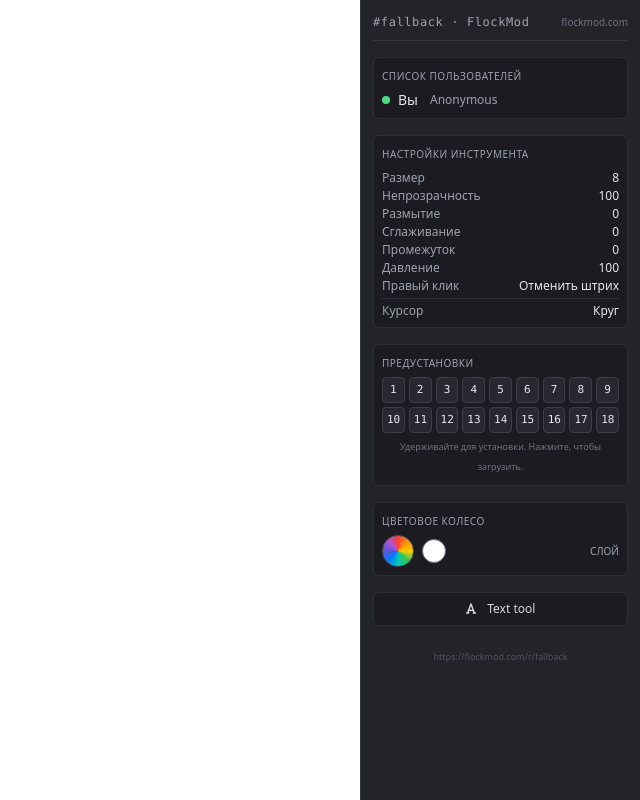
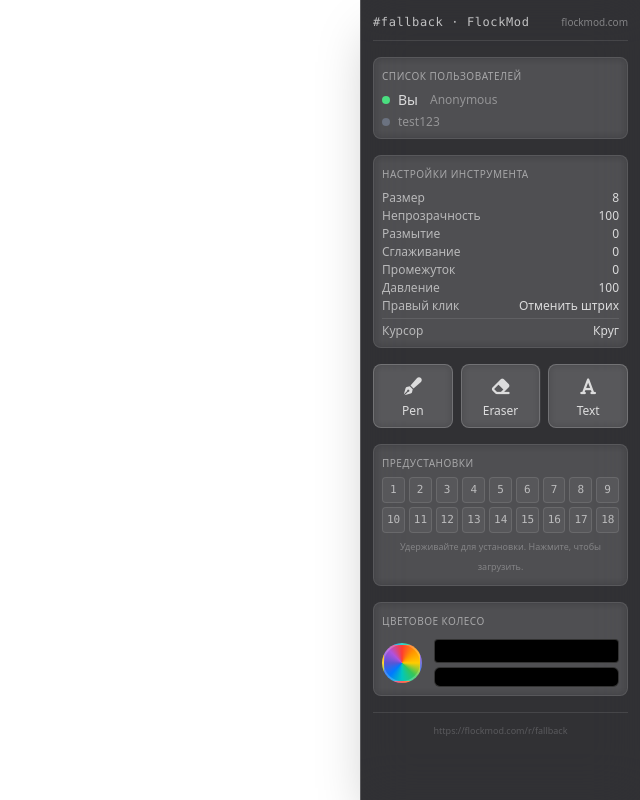
Before and after one commit to bliybubik-stack/FOLCKbro, a website: page index.html in a window 1280 px wide. Shown: the whole page, without its empty margins (640-1280 px from the left). Drawn offline with nearby package versions, Linux system fonts and the light colour scheme.

Commit message:
Update index.html

```diff
--- a/index.html
+++ b/index.html
@@ -9,106 +9,120 @@
     <link rel="stylesheet" href="https://cdnjs.cloudflare.com/ajax/libs/font-awesome/6.5.0/css/all.min.css" />
 </head>
 <body>
+    <!-- main container: canvas left, sidebar right -->
     <div class="flex h-screen w-screen overflow-hidden bg-[#1a1a1e] text-gray-200">
 
         <!-- ===== CANVAS (left) ===== -->
         <main class="flex-1 h-full bg-white relative" id="canvasContainer">
             <canvas id="drawCanvas" class="w-full h-full block cursor-crosshair"></canvas>
-            <!-- text overlay -->
-            <div id="textOverlay" class="absolute hidden" style="top:0; left:0; width:100%; height:100%; pointer-events:none;">
-                <div id="textFrame" class="absolute border-2 border-gray-400/60 bg-white/5 backdrop-blur-sm rounded-lg px-3 py-1.5 pointer-events-auto" style="display:none; min-width:80px;">
-                    <div id="textDisplay" class="text-black/80 text-base outline-none" contenteditable="false" style="min-width:60px;">Type something</div>
-                </div>
+
+            <!-- floating text frame (hidden by default) -->
+            <div id="textFrame" class="absolute hidden bg-white/10 backdrop-blur-sm border-2 border-dashed border-white/40 rounded-lg p-2 min-w-[120px] min-h-[40px] cursor-move shadow-lg" style="pointer-events: auto;">
+                <span id="textContent" class="text-gray-700 text-sm font-sans select-none">type something</span>
             </div>
         </main>
 
-        <!-- ===== SIDEBAR (right) – EXACTLY like screenshots ===== -->
-        <aside class="w-[280px] min-w-[280px] h-full bg-[#23232a] border-l border-[#33333c] flex flex-col p-3 overflow-y-auto space-y-4 text-sm">
+        <!-- ===== SIDEBAR (right) – glassmorphism ===== -->
+        <aside class="w-[280px] min-w-[280px] h-full bg-white/10 backdrop-blur-xl border-l border-white/20 flex flex-col p-3 overflow-y-auto space-y-4 text-sm shadow-2xl">
 
             <!-- header -->
-            <div class="flex items-center justify-between border-b border-[#33333c] pb-2">
-                <span class="text-xs font-mono tracking-wider text-gray-400">#fallback · FlockMod</span>
-                <span class="text-[10px] text-gray-500">flockmod.com</span>
+            <div class="flex items-center justify-between border-b border-white/10 pb-2">
+                <span class="text-xs font-mono tracking-wider text-white/70">#fallback · FlockMod</span>
+                <span class="text-[10px] text-white/40">flockmod.com</span>
             </div>
 
-            <!-- СПИСОК ПОЛЬЗОВАТЕЛЕЙ -->
-            <div class="bg-[#1b1b21] rounded-md p-2 border border-[#2e2e38]">
-                <div class="text-[10px] uppercase tracking-wider text-gray-400 mb-1">Список пользователей</div>
+            <!-- user list -->
+            <div class="bg-white/5 backdrop-blur-sm rounded-lg p-2 border border-white/10">
+                <div class="text-[10px] uppercase tracking-wider text-white/50 mb-1">Список пользователей</div>
                 <div class="flex items-center gap-2">
                     <span class="w-2 h-2 rounded-full bg-green-400"></span>
-                    <span class="text-gray-200 font-medium">Вы</span>
-                    <span class="text-gray-400 text-xs ml-1">Anonymous</span>
+                    <span class="text-white/80 font-medium">Вы</span>
+                    <span class="text-white/40 text-xs ml-1">Anonymous</span>
+                </div>
+                <div class="flex items-center gap-2 mt-1 text-white/40 text-xs">
+                    <span class="w-2 h-2 rounded-full bg-gray-500"></span>
+                    <span>test123</span>
                 </div>
             </div>
 
-            <!-- НАСТРОЙКИ ИНСТРУМЕНТА -->
-            <div class="bg-[#1b1b21] rounded-md p-2 border border-[#2e2e38]">
-                <div class="text-[10px] uppercase tracking-wider text-gray-400 mb-1.5">Настройки инструмента</div>
+            <!-- tool settings -->
+            <div class="bg-white/5 backdrop-blur-sm rounded-lg p-2 border border-white/10">
+                <div class="text-[10px] uppercase tracking-wider text-white/50 mb-1.5">Настройки инструмента</div>
                 <div class="grid grid-cols-2 gap-x-2 gap-y-0.5 text-xs">
-                    <span class="text-gray-400">Размер</span>
-                    <span class="text-gray-200 text-right" id="sizeDisplay">8</span>
-                    <span class="text-gray-400">Непрозрачность</span>
-                    <span class="text-gray-200 text-right" id="opacityDisplay">100</span>
-                    <span class="text-gray-400">Размытие</span>
-                    <span class="text-gray-200 text-right" id="blurDisplay">0</span>
-                    <span class="text-gray-400">Сглаживание</span>
-                    <span class="text-gray-200 text-right" id="smoothDisplay">0</span>
-                    <span class="text-gray-400">Промежуток</span>
-                    <span class="text-gray-200 text-right" id="gapDisplay">0</span>
-                    <span class="text-gray-400">Давление</span>
-                    <span class="text-gray-200 text-right" id="pressureDisplay">100</span>
-                    <span class="text-gray-400">Правый клик</span>
-                    <span class="text-gray-200 text-right">Отменить штрих</span>
+                    <span class="text-white/60">Размер</span>
+                    <span class="text-white/80 text-right" id="sizeDisplay">8</span>
+                    <span class="text-white/60">Непрозрачность</span>
+                    <span class="text-white/80 text-right" id="opacityDisplay">100</span>
+                    <span class="text-white/60">Размытие</span>
+                    <span class="text-white/80 text-right" id="blurDisplay">0</span>
+                    <span class="text-white/60">Сглаживание</span>
+                    <span class="text-white/80 text-right" id="smoothDisplay">0</span>
+                    <span class="text-white/60">Промежуток</span>
+                    <span class="text-white/80 text-right" id="gapDisplay">0</span>
+                    <span class="text-white/60">Давление</span>
+                    <span class="text-white/80 text-right" id="pressureDisplay">100</span>
+                    <span class="text-white/60">Правый клик</span>
+                    <span class="text-white/80 text-right">Отменить штрих</span>
                 </div>
-                <div class="flex items-center justify-between mt-1 pt-1 border-t border-[#2e2e38] text-xs">
-                    <span class="text-gray-400">Курсор</span>
-                    <span class="text-gray-200">Круг</span>
+                <div class="flex items-center justify-between mt-1 pt-1 border-t border-white/10 text-xs">
+                    <span class="text-white/60">Курсор</span>
+                    <span class="text-white/80">Круг</span>
                 </div>
             </div>
 
-            <!-- ПРЕДУСТАНОВКИ -->
-            <div class="bg-[#1b1b21] rounded-md p-2 border border-[#2e2e38]">
-                <div class="text-[10px] uppercase tracking-wider text-gray-400 mb-1">Предустановки</div>
-                <div class="grid grid-cols-9 gap-1 text-center text-[11px] font-mono">
-                    <span class="bg-[#282830] px-1 py-0.5 rounded border border-[#3d3d48]">1</span>
-                    <span class="bg-[#282830] px-1 py-0.5 rounded border border-[#3d3d48]">2</span>
-                    <span class="bg-[#282830] px-1 py-0.5 rounded border border-[#3d3d48]">3</span>
-                    <span class="bg-[#282830] px-1 py-0.5 rounded border border-[#3d3d48]">4</span>
-                    <span class="bg-[#282830] px-1 py-0.5 rounded border border-[#3d3d48]">5</span>
-                    <span class="bg-[#282830] px-1 py-0.5 rounded border border-[#3d3d48]">6</span>
-                    <span class="bg-[#282830] px-1 py-0.5 rounded border border-[#3d3d48]">7</span>
-                    <span class="bg-[#282830] px-1 py-0.5 rounded border border-[#3d3d48]">8</span>
-                    <span class="bg-[#282830] px-1 py-0.5 rounded border border-[#3d3d48]">9</span>
-                    <span class="bg-[#282830] px-1 py-0.5 rounded border border-[#3d3d48]">10</span>
-                    <span class="bg-[#282830] px-1 py-0.5 rounded border border-[#3d3d48]">11</span>
-                    <span class="bg-[#282830] px-1 py-0.5 rounded border border-[#3d3d48]">12</span>
-                    <span class="bg-[#282830] px-1 py-0.5 rounded border border-[#3d3d48]">13</span>
-                    <span class="bg-[#282830] px-1 py-0.5 rounded border border-[#3d3d48]">14</span>
-                    <span class="bg-[#282830] px-1 py-0.5 rounded border border-[#3d3d48]">15</span>
-                    <span class="bg-[#282830] px-1 py-0.5 rounded border border-[#3d3d48]">16</span>
-                    <span class="bg-[#282830] px-1 py-0.5 rounded border border-[#3d3d48]">17</span>
-                    <span class="bg-[#282830] px-1 py-0.5 rounded border border-[#3d3d48]">18</span>
-                </div>
-                <div class="text-[9px] text-gray-500 mt-1 text-center">Удерживайте для установки. Нажмите, чтобы загрузить.</div>
+            <!-- tools row -->
+            <div class="flex gap-2">
+                <button id="penBtn" class="flex-1 py-2 rounded-lg bg-white/10 backdrop-blur-sm border border-white/20 text-white/80 text-xs font-medium hover:bg-white/20 transition-all active">
+                    <i class="fas fa-pen-fancy block text-lg mb-0.5"></i> Pen
+                </button>
+                <button id="eraserBtn" class="flex-1 py-2 rounded-lg bg-white/10 backdrop-blur-sm border border-white/20 text-white/80 text-xs font-medium hover:bg-white/20 transition-all">
+                    <i class="fas fa-eraser block text-lg mb-0.5"></i> Eraser
+                </button>
+                <button id="textBtn" class="flex-1 py-2 rounded-lg bg-white/10 backdrop-blur-sm border border-white/20 text-white/80 text-xs font-medium hover:bg-white/20 transition-all">
+                    <i class="fas fa-font block text-lg mb-0.5"></i> Text
+                </button>
             </div>
 
-            <!-- ЦВЕТОВОЕ КОЛЕСО + СЛОЙ -->
-            <div class="bg-[#1b1b21] rounded-md p-2 border border-[#2e2e38] flex flex-col gap-1">
-                <div class="text-[10px] uppercase tracking-wider text-gray-400">Цветовое колесо</div>
-                <div class="flex items-center gap-2">
-                    <div id="colorWheel" class="w-8 h-8 rounded-full border border-gray-600 cursor-pointer" style="background: conic-gradient(from 0deg, #ff3b30, #ff9500, #ffcc00, #34c759, #00c7be, #007aff, #5856d6, #af52de, #ff3b30);"></div>
-                    <div id="colorSwatch" class="w-6 h-6 rounded-full border border-gray-500" style="background:#ffffff;"></div>
-                    <input type="color" id="colorPicker" value="#ffffff" class="w-6 h-6 rounded border-0 bg-transparent cursor-pointer p-0" style="opacity:0; position:absolute; width:24px; height:24px;" />
-                    <span class="text-[10px] text-gray-400 ml-auto">СЛОЙ</span>
+            <!-- presets -->
+            <div class="bg-white/5 backdrop-blur-sm rounded-lg p-2 border border-white/10">
+                <div class="text-[10px] uppercase tracking-wider text-white/50 mb-1">Предустановки</div>
+                <div class="grid grid-cols-9 gap-1 text-center text-[11px] font-mono">
+                    <span class="bg-white/5 px-1 py-0.5 rounded border border-white/10 text-white/60">1</span>
+                    <span class="bg-white/5 px-1 py-0.5 rounded border border-white/10 text-white/60">2</span>
+                    <span class="bg-white/5 px-1 py-0.5 rounded border border-white/10 text-white/60">3</span>
+                    <span class="bg-white/5 px-1 py-0.5 rounded border border-white/10 text-white/60">4</span>
+                    <span class="bg-white/5 px-1 py-0.5 rounded border border-white/10 text-white/60">5</span>
+                    <span class="bg-white/5 px-1 py-0.5 rounded border border-white/10 text-white/60">6</span>
+                    <span class="bg-white/5 px-1 py-0.5 rounded border border-white/10 text-white/60">7</span>
+                    <span class="bg-white/5 px-1 py-0.5 rounded border border-white/10 text-white/60">8</span>
+                    <span class="bg-white/5 px-1 py-0.5 rounded border border-white/10 text-white/60">9</span>
+                    <span class="bg-white/5 px-1 py-0.5 rounded border border-white/10 text-white/60">10</span>
+                    <span class="bg-white/5 px-1 py-0.5 rounded border border-white/10 text-white/60">11</span>
+                    <span class="bg-white/5 px-1 py-0.5 rounded border border-white/10 text-white/60">12</span>
+                    <span class="bg-white/5 px-1 py-0.5 rounded border border-white/10 text-white/60">13</span>
+                    <span class="bg-white/5 px-1 py-0.5 rounded border border-white/10 text-white/60">14</span>
+                    <span class="bg-white/5 px-1 py-0.5 rounded border border-white/10 text-white/60">15</span>
+                    <span class="bg-white/5 px-1 py-0.5 rounded border border-white/10 text-white/60">16</span>
+                    <span class="bg-white/5 px-1 py-0.5 rounded border border-white/10 text-white/60">17</span>
+                    <span class="bg-white/5 px-1 py-0.5 rounded border border-white/10 text-white/60">18</span>
+                </div>
+                <div class="text-[9px] text-white/30 mt-1 text-center">Удерживайте для установки. Нажмите, чтобы загрузить.</div>
+            </div>
+
+            <!-- color wheel -->
+            <div class="bg-white/5 backdrop-blur-sm rounded-lg p-2 border border-white/10">
+                <div class="text-[10px] uppercase tracking-wider text-white/50 mb-2">Цветовое колесо</div>
+                <div class="flex items-center gap-3">
+                    <div id="colorWheel" class="w-10 h-10 rounded-full border-2 border-white/20 cursor-pointer" style="background: conic-gradient(from 0deg, #ff3b30, #ff9500, #ffcc00, #34c759, #00c7be, #007aff, #5856d6, #af52de, #ff3b30);"></div>
+                    <div class="flex flex-col gap-1 flex-1">
+                        <div id="colorSwatch" class="w-full h-6 rounded border border-white/20" style="background: #000000;"></div>
+                        <input type="color" id="colorPicker" value="#000000" class="w-full h-5 rounded border-0 bg-transparent cursor-pointer" />
+                    </div>
                 </div>
             </div>
 
-            <!-- Text tool button (added to match functionality) -->
-            <button id="textBtn" class="bg-[#1b1b21] rounded-md p-2 border border-[#2e2e38] text-gray-300 text-xs hover:bg-[#282830] transition-all">
-                <i class="fas fa-font mr-2"></i> Text tool
-            </button>
-
-            <div class="text-[9px] text-gray-600 text-center pt-1 border-t border-[#2a2a32]">https://flockmod.com/r/fallback</div>
+            <!-- footer -->
+            <div class="text-[9px] text-white/20 text-center pt-2 border-t border-white/10 mt-auto">https://flockmod.com/r/fallback</div>
         </aside>
     </div>
 
```
